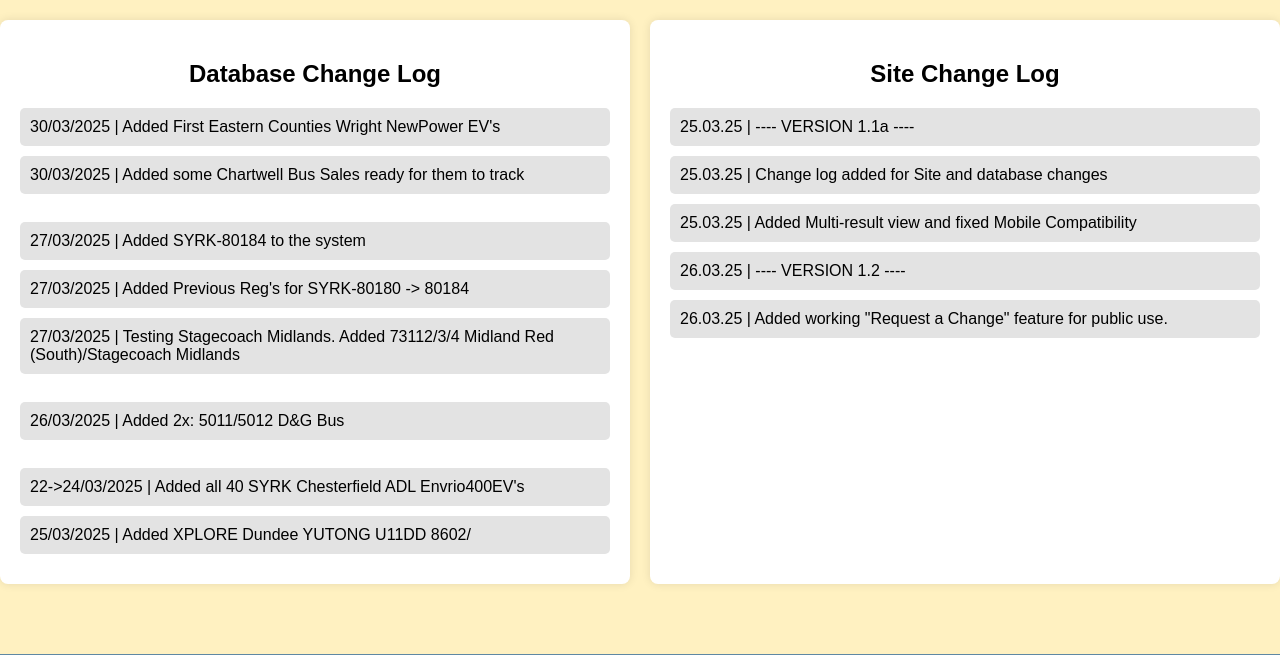
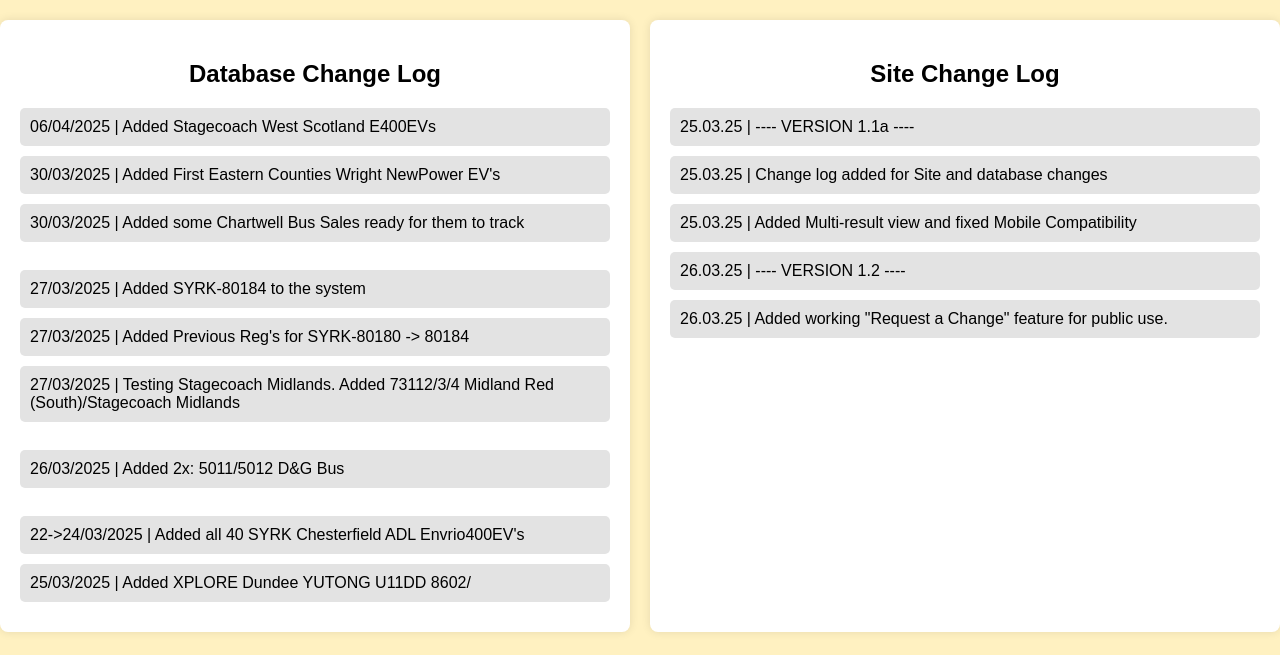
Before and after one commit to PowerGMedia/newtrackingdata, a Flask app: page /changes in a window 1280 px wide. Shown: the part 84-739 px from the top of the page. Run offline with Flask 3, Linux system fonts and the light colour scheme.

Commit message:
changes.html

```diff
--- a/templates/changes.html
+++ b/templates/changes.html
@@ -99,6 +99,8 @@
     <div class="container">
       <h2>Database Change Log</h2>
       <div class="log" id="logList1">
+        <div class="log-item">06/04/2025 | Added Stagecoach West Scotland E400EVs </div>
+
         <div class="log-item">30/03/2025 | Added First Eastern Counties Wright NewPower EV's</div>
         <div class="log-item">30/03/2025 | Added some Chartwell Bus Sales ready for them to track</div>
         <br>
```
